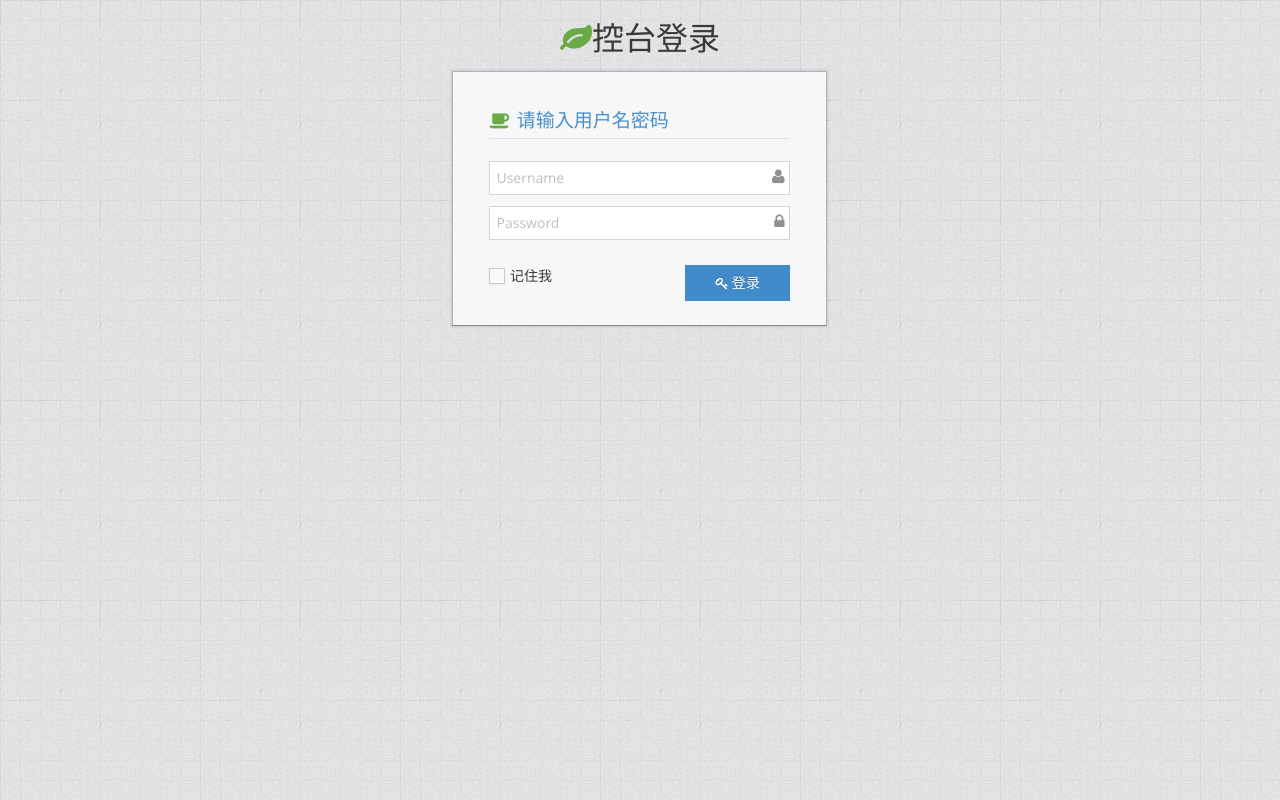
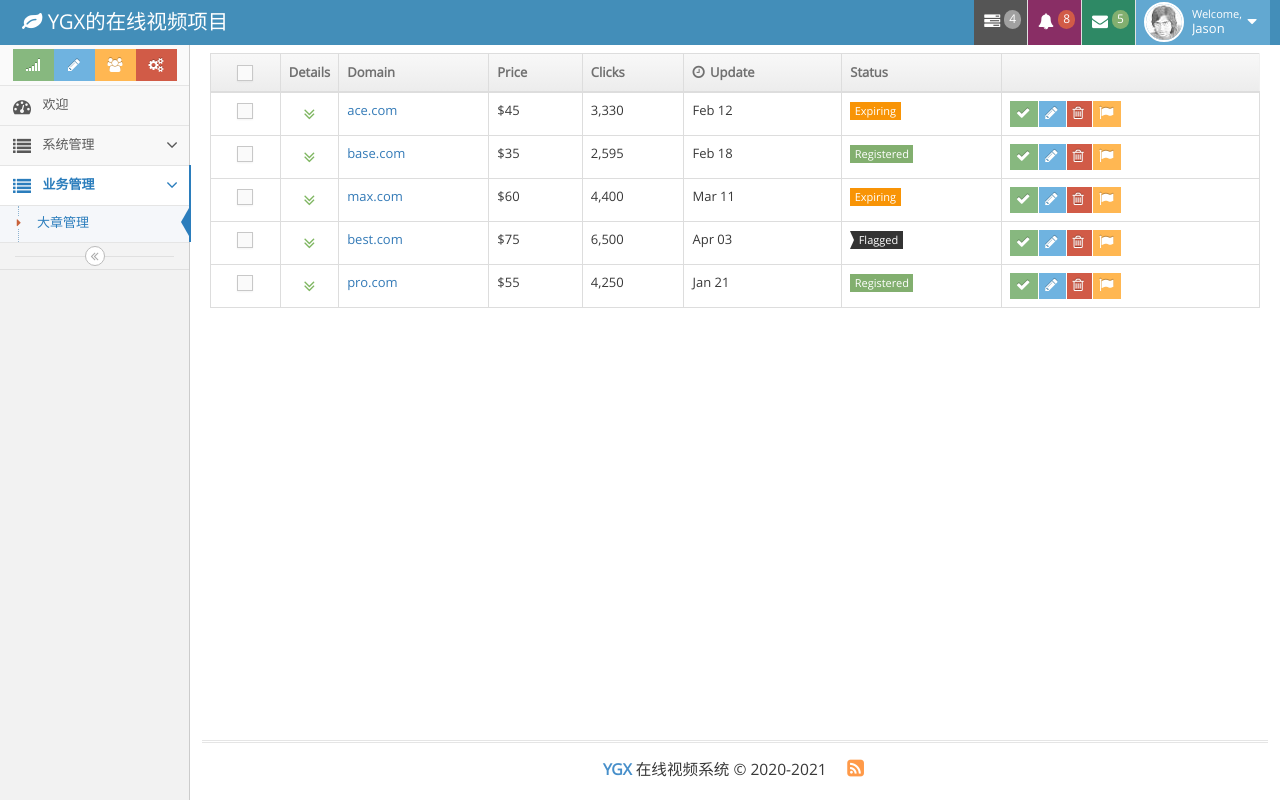
Before and after one commit to Freesia-Young/course, a Vue app in the folder admin/: page /#/admin/business/chapter in a window 1280 px wide. Before the commit this address led to /#/login. Built offline with nearby package versions, Linux system fonts and the light colour scheme.

Commit message:
1.点击sidebar菜单实现页面跳转并增加激活样式

```diff
--- a/admin/src/router.js
+++ b/admin/src/router.js
@@ -17,7 +17,7 @@
             path: 'welcome',
             component:Welcome
         },{
-            path: 'chapter',
+            path: 'business/chapter',
             component: Chapter
         }]
     },
--- a/admin/src/views/admin.vue
+++ b/admin/src/views/admin.vue
@@ -355,16 +355,16 @@
         </div><!-- /.sidebar-shortcuts -->
 
         <ul class="nav nav-list">
-          <li class="">
-            <a href="index.html">
+          <li class="" id="welcome-sidebar">
+            <router-link to="/admin/welcome">
               <i class="menu-icon fa fa-tachometer"></i>
               <span class="menu-text"> 欢迎 </span>
-            </a>
+            </router-link>
 
             <b class="arrow"></b>
           </li>
 
-          <li class="active open">
+          <li class="">
             <a href="#" class="dropdown-toggle">
               <i class="menu-icon fa fa-list"></i>
               <span class="menu-text"> 系统管理 </span>
@@ -389,6 +389,28 @@
                   <i class="menu-icon fa fa-caret-right"></i>
                   权限管理
                 </a>
+
+                <b class="arrow"></b>
+              </li>
+            </ul>
+          </li>
+
+          <li class="active open">
+            <a href="#" class="dropdown-toggle">
+              <i class="menu-icon fa fa-list"></i>
+              <span class="menu-text"> 业务管理 </span>
+
+              <b class="arrow fa fa-angle-down"></b>
+            </a>
+
+            <b class="arrow"></b>
+
+            <ul class="submenu">
+              <li class="active" id="business-chapter-sidebar">
+                <router-link to="/admin/business/chapter">
+                  <i class="menu-icon fa fa-caret-right"></i>
+                  大章管理
+                </router-link>
 
                 <b class="arrow"></b>
               </li>
@@ -449,7 +471,28 @@
   mounted() {
     $('body').removeClass('class', 'login-layout light-login');
     $('body').attr('class', 'no-skin');
-    console.log("admin")
+  },
+  methods:{
+    /**
+     * 菜单激活样式，id是当前点击的菜单的id
+     * @param id
+     */
+    activeSidebar: function (id) {
+      // 兄弟菜单去掉active样式，自身增加active样式
+      $("#" + id).siblings().removeClass("active");
+      $("#" + id).siblings().find("li").removeClass("active");
+      $("#" + id).addClass("active");
+
+      // 如果有父菜单，父菜单的兄弟菜单去掉open active，父菜单增加open active
+      let parentLi = $("#" + id).parents("li");
+      if (parentLi) {
+        parentLi.siblings().removeClass("open active");
+        parentLi.siblings().find("li").removeClass("active");
+        parentLi.addClass("open active");
+      }
+    }
+
+
   }
 }
 </script>
--- a/admin/src/views/admin/chapter.vue
+++ b/admin/src/views/admin/chapter.vue
@@ -973,8 +973,13 @@
 </template>
 
 <script>
+
 export default {
-  name: "chapter"
+  name: "chapter",
+  mounted() {
+    this.$parent.activeSidebar("business-chapter-sidebar");
+  },
+
 }
 </script>
 
--- a/admin/src/views/admin/welcome.vue
+++ b/admin/src/views/admin/welcome.vue
@@ -9,7 +9,8 @@
   name: "welcome",
   mounted() {
     $('body').attr('class', 'no-skin');
-    console.log("welcome");
-  }
+    this.$parent.activeSidebar("welcome-sidebar");
+  },
+
 }
 </script>
```
